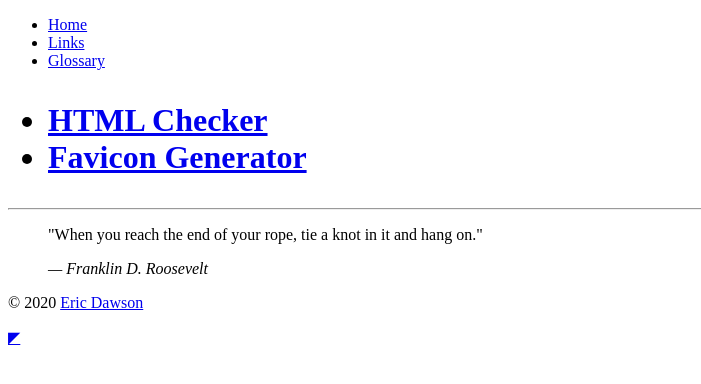
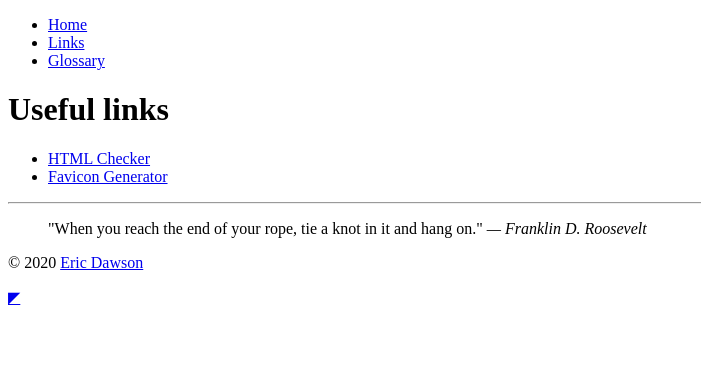
Before and after one commit to Tritix1/csd120.20f.dawson-eric, a plain HTML site: page links.html in a window 1280 px wide. Shown: the whole page, without its empty margins (0-701 px from the left). Drawn offline with Linux system fonts and the light colour scheme.

Commit message:
Lab 2 notes

```diff
--- a/links.html
+++ b/links.html
@@ -29,22 +29,21 @@
         </header>
 
         <main>
-            <h1>
-                <ul>
-                    <li> <a href="https://validator.w3.org/nu/" title="HTML Checker" target="_blank"> HTML Checker </a>  </li>
-                    <li> <a href="https://realfavicongenerator.net/" title="Favicon Generator" target="_blank"> Favicon Generator </a> </li>
-                </ul>
-            </h1>
+            <h1>Useful links</h1>
+            <ul>
+                <li> <a href="https://validator.w3.org/nu/" title="HTML Checker" target="_blank"> HTML Checker </a>  </li>
+                <li> <a href="https://realfavicongenerator.net/" title="Favicon Generator" target="_blank"> Favicon Generator </a> </li>
+            </ul>
         </main>
 
         <footer>
             <hr>
                 <blockquote>
                     "When you reach the end of your rope, tie a knot in it and hang on."
-                    <cite> <p> &mdash; <span class="author"> Franklin D. Roosevelt </span> </p> </cite>
+                    <cite> &mdash; <span class="author"> Franklin D. Roosevelt </span> </cite>
                 </blockquote>
 
-                <p> &copy; 2020 <a href="mailto:eric.dawson@student.saultcollege.ca?subject=Message from CSD120 Website"> Eric Dawson </a> </p>
+                <p> &copy; 2020 <a href="mailto:eric.dawson@student.saultcollege.ca?subject=Message%20from%20CSD120%20Website"> Eric Dawson </a> </p>
         </footer>
 
         <a href="#top" title="Back to top"> ◤ </a>
```
Also changed, not shown: glossary.html (+6 -6 lines), index.html (+2 -2 lines).
